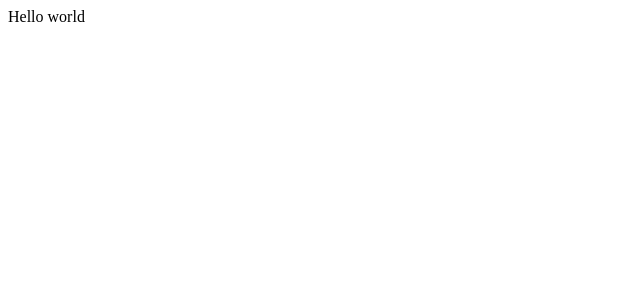
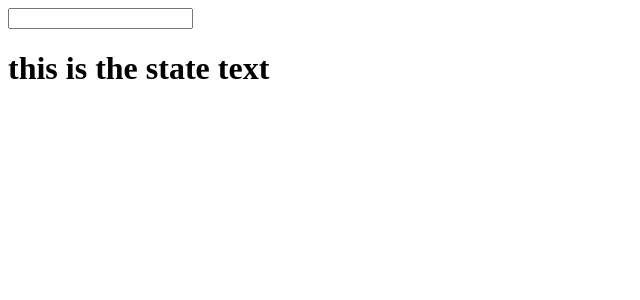
Before and after one commit to stephendodd/EggheadReactTute, a React app: page / in a window 1280 px wide. Shown: the top 300 px of the page, without its empty margins (0-640 px from the left). Built offline with nearby package versions, Linux system fonts and the light colour scheme.

Commit message:
Finish tute4 add input box and state variable to update text

```diff
--- a/App.js
+++ b/App.js
@@ -2,8 +2,23 @@ import React from 'react'
 
 //One way of declaring a component where the component can have state.
 class App extends React.Component {
+  constructor() {
+    super();
+    this.state = { txt: 'this is the state text'}
+  }
+  update(e){
+    this.setState({
+      txt: e.target.value
+    })
+  }
   render() {
-    return <div>Hello world</div>
+    return (
+       <div>
+       <input type="text"
+          onChange={this.update.bind(this)} />
+        <h1>{this.state.txt}</h1>
+       </div>
+     )
   }
 }
 
@@ -11,3 +26,7 @@ class App extends React.Component {
 //const App = () => <h1>Hello world</h1>
 
 export default App
+
+//In this lesson we will learn about state
+//We can update our h1 label state in realtime through the input text box
+//As we type into the input our h1 tag is updated.
```
